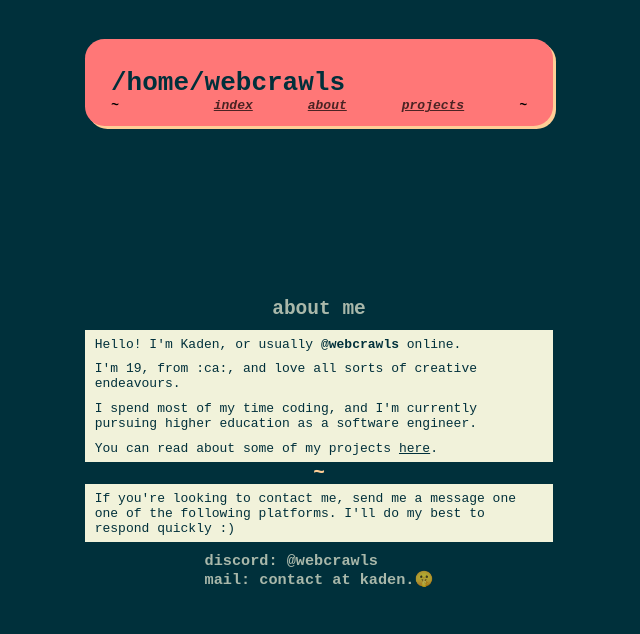
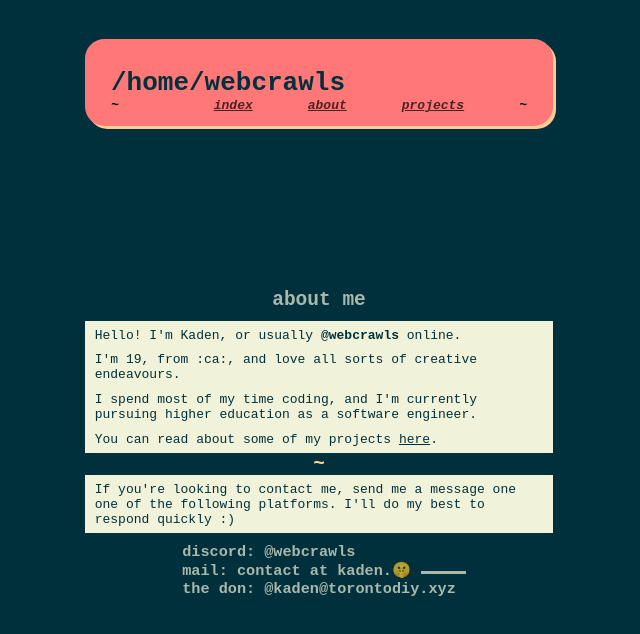
Before and after one commit to webcrawls/webcrawls.github.io, a SvelteKit app: page /about in a window 1280 px wide. Shown: the top 634 px of the page, without its empty margins (321-961 px from the left). Built offline with nearby package versions, Linux system fonts and the light colour scheme.

Commit message:
💄(about) link the don

```diff
--- a/src/routes/about/+page.svelte
+++ b/src/routes/about/+page.svelte
@@ -24,4 +24,5 @@
 <PageTitle>
 	<h3>discord: @webcrawls</h3>
 	<h3>mail: contact at kaden.🤫</h3>
+	<h3>the don: @kaden@torontodiy.xyz</h3>
 </PageTitle>
```
